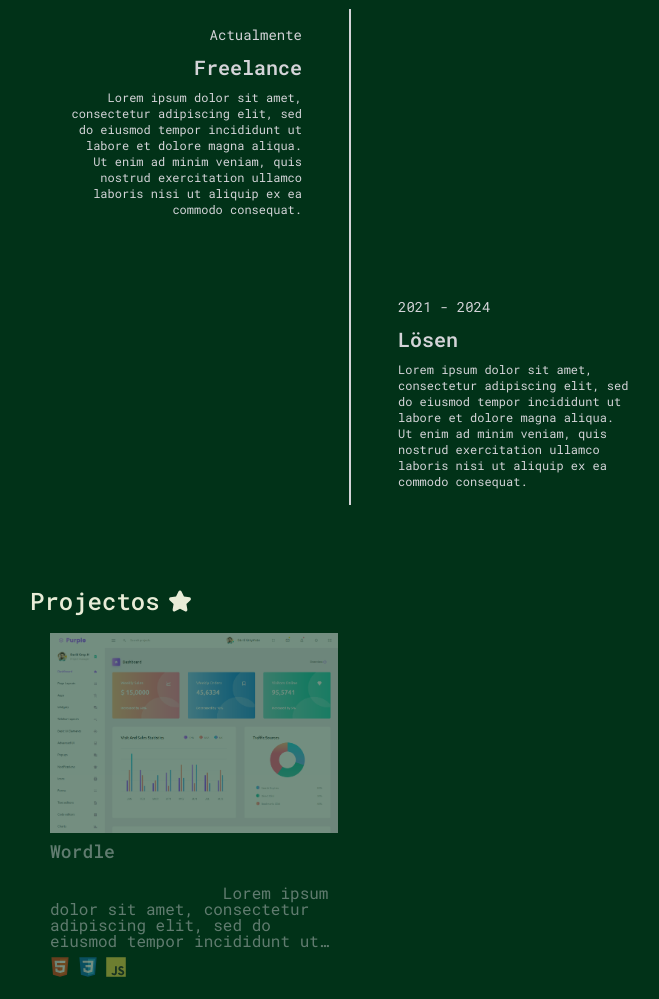
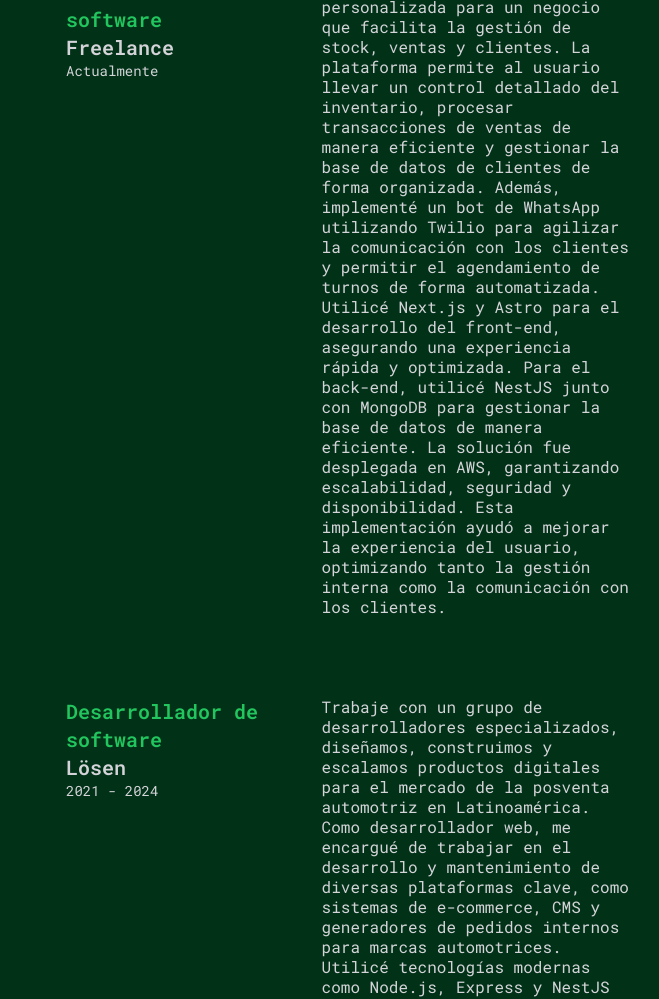
Before and after one commit to Agus-code/portfolio, an Astro site: page / in a window 1280 px wide. Shown: the part 496-1495 px from the top of the page, without its empty margins (290-949 px from the left). Built offline with nearby package versions, Linux system fonts and the light colour scheme; Astro itself is replaced by a stand-in of ours.

Commit message:
Finished

```diff
--- a/package.json
+++ b/package.json
@@ -17,6 +17,6 @@
     "typescript": "5.7.2"
   },
   "devDependencies": {
-    "prettier-plugin-astro": "^0.14.1"
+    "prettier-plugin-astro": "0.14.1"
   }
 }
--- a/src/components/Contact.astro
+++ b/src/components/Contact.astro
@@ -16,7 +16,7 @@ const { contact } = content;
       <a
         href={contact.linkedin.url}
         target="_blank"
-        class="underline decoration-2 decoration-green-800 text-lg font-medium"
+        class="underline decoration-2 decoration-green-500 text-lg font-medium"
         >{contact.linkedin.user}</a
       >
     </div>
--- a/src/components/Experience.astro
+++ b/src/components/Experience.astro
@@ -7,31 +7,26 @@ const { experience } = content;
 ---
 
 <Section id="experience" title="Experiencia" Icon={WorkIcon}>
-  <ol class="mx-5 mt-2 relative">
-    <div
-      class="hidden sm:block w-0.5 bg-zinc-300 absolute h-full left-1/2 transform -translate-x-1/2"
-    >
-    </div>
+  <ol class="lg:mx-5 mt-2 relative">
     {
       experience.map((exp, i) => {
         const side = i % 2 === 0; // true = rigth | false = left
 
         return (
-          <li class="mt-6 sm:mt-0 sm:mb-12">
+          <li class="lg:mt-6 sm:mt-0 mb-2 lg:mb-12">
             <div class="flex flex-col sm:flex-row items-start">
               {/* EXP BOX */}
-              <div
-                class={`flex ${side ? "justify-start" : "justify-end"} w-full mx-auto items-center`}
-              >
-                <div class={`w-full sm:w-1/2 ${side ? "sm:pr-8" : "sm:pl-8"} `}>
-                  <div
-                    class={`p-4 flex flex-col ${side ? "items-end" : "items-start"} gap-2`}
-                  >
-                    <p class="text-sm">{exp.time}</p>
-                    <p class="text-xl font-semibold">{exp.name}</p>
-                    <p class={`text-xs ${side ? "text-right" : "text-left"}`}>
-                      {exp.descriptions}
-                    </p>
+              <div class="flex justify-start w-full mx-auto items-center">
+                <div class="w-full">
+                  <div class={`p-4 flex gap-2`}>
+                    <div>
+                      <p class="text-xl font-semibold text-green-500">
+                        {exp.job}
+                      </p>
+                      <p class="text-xl font-semibold">{exp.name}</p>
+                      <p class="text-sm text-zinc-300 mb-4">{exp.time}</p>
+                    </div>
+                    <p class={`w-2/3 leading-5 text-zinc-300 `}>{exp.descriptions}</p>
                   </div>
                 </div>
               </div>
--- a/src/components/MessageWidget.astro
+++ b/src/components/MessageWidget.astro
@@ -1,3 +1,4 @@
+<div>
   <script src="https://formspree.io/js/formbutton-v1.min.js" defer></script>
   <script>
     //@ts-ignore
@@ -55,3 +56,4 @@
       },
     });
   </script>
+</div>
--- a/src/components/Projects.astro
+++ b/src/components/Projects.astro
@@ -8,14 +8,11 @@ const { projects } = content;
 ---
 
 <Section id="projects" Icon={StartIcon} title="Projectos">
-  <ol class="mx-5 mt-2 grid md:grid-cols-2 gap-6">
+  <div class="mx-5 mt-2 grid lg:grid-cols-2 gap-8">
     {
       projects.map((project) => (
-        <li class="opacity-45 hover:opacity-100 transition-opacity">
-          <a
-            class="w-full"
-            href={`/projectos/${project.name.replaceAll(" ", "-").toLowerCase()}`}
-          >
+        <article class="lg:opacity-80 lg:hover:opacity-100 transition-opacity">
+
             <Image
               src={`/images/projects/${project.image}`}
               class="w-full"
@@ -24,9 +21,9 @@ const { projects } = content;
               height={"100"}
             />
             <div class="py-1">
-              <h5 class="text-lg font-medium mb-1">{project.name}</h5>
+              <h5 class="text-lg font-medium mb-1 text-green-500">{project.name}</h5>
               <div class="overflow-hidden">
-                <p class="leading-none line-clamp-5 text-ellipsis whitespace-pre-wrap">
+                <p class="leading-5 text-pretty line-clamp-5 text-ellipsis">
                   {project.description}
                 </p>
               </div>
@@ -38,9 +35,8 @@ const { projects } = content;
                 ))}
               </ul>
             </div>
-          </a>
-        </li>
+        </article>
       ))
     }
-  </ol>
+  </div>
 </Section>
--- a/src/components/Skills.astro
+++ b/src/components/Skills.astro
@@ -12,7 +12,7 @@ const { skills } = content;
       skills.map((skill) => (
         <li class="mb-4">
           <h5 class="font-medium underline mb-1">{skill.name}:</h5>
-          <div class="ml-4 flex items-center gap-4">
+          <div class="ml-4 flex items-center gap-4 flex-wrap">
             {skill.icons.map((item) => (
               <div class="relative group">
                 <item.icon classes="h-14 w-14 text-black" />
--- a/src/content.js
+++ b/src/content.js
@@ -34,40 +34,51 @@ import Vitejs from "./components/icons/skills/Vitejs.astro";
 import Vitest from "./components/icons/skills/Vitest.astro";
 import VScode from "./components/icons/skills/VScode.astro";
 
-
-
 export default {
   title: {
     title: "Agustín Barberis",
     subtitle: "Web Developer",
   },
   about: {
-    text: "Lorem ipsum dolor sit amet, consectetur adipiscing elit, sed do eiusmod tempor incididunt ut labore et dolore magna aliqua. Ut enim ad minim veniam, quis nostrud exercitation ullamco laboris nisi ut aliquip ex ea commodo consequat, lorem ipsum dolor sit amet, consectetur adipiscing elit, sed do eiusmod tempor incididunt ut labore et dolore magna aliqua. Ut enim ad minim veniam, quis nostrud exercitation ullamco laboris nisi ut aliquip ex ea commodo consequat.",
-    cv: "/",
+    cv: "/cv.pdf",
   },
   experience: [
     {
       name: "Freelance",
       time: "Actualmente",
-      job: "Fullstack",
+      job: "Desarrollador de software",
       descriptions:
-        "Lorem ipsum dolor sit amet, consectetur adipiscing elit, sed do eiusmod tempor incididunt ut labore et dolore magna aliqua. Ut enim ad minim veniam, quis nostrud exercitation ullamco laboris nisi ut aliquip ex ea commodo consequat.",
+        "Desarrollé una página web personalizada para un negocio que facilita la gestión de stock, ventas y clientes. La plataforma permite al usuario llevar un control detallado del inventario, procesar transacciones de ventas de manera eficiente y gestionar la base de datos de clientes de forma organizada. Además, implementé un bot de WhatsApp utilizando Twilio para agilizar la comunicación con los clientes y permitir el agendamiento de turnos de forma automatizada. Utilicé Next.js y Astro para el desarrollo del front-end, asegurando una experiencia rápida y optimizada. Para el back-end, utilicé NestJS junto con MongoDB para gestionar la base de datos de manera eficiente. La solución fue desplegada en AWS, garantizando escalabilidad, seguridad y disponibilidad. Esta implementación ayudó a mejorar la experiencia del usuario, optimizando tanto la gestión interna como la comunicación con los clientes.",
     },
     {
       name: "Lösen",
       time: "2021 - 2024",
-      job: "Fullstack",
+      job: "Desarrollador de software",
       descriptions:
-        "Lorem ipsum dolor sit amet, consectetur adipiscing elit, sed do eiusmod tempor incididunt ut labore et dolore magna aliqua. Ut enim ad minim veniam, quis nostrud exercitation ullamco laboris nisi ut aliquip ex ea commodo consequat.",
+        "Trabaje con un grupo de desarrolladores especializados, diseñamos, construimos y escalamos productos digitales para el mercado de la posventa automotriz en Latinoamérica. Como desarrollador web, me encargué de trabajar en el desarrollo y mantenimiento de diversas plataformas clave, como sistemas de e-commerce, CMS y generadores de pedidos internos para marcas automotrices. Utilicé tecnologías modernas como Node.js, Express y NestJS en el backend, asegurando aplicaciones robustas y escalables. En el frontend, implementé interfaces interactivas y de alto rendimiento con React y Next.js. Además, participé en la transición a la infraestructura en Google Cloud Platform (GCP) y AWS, mejorando la disponibilidad y escalabilidad de las soluciones. Un aspecto clave de mi rol fue la implementación de microservicios, lo que permitió mejorar la modularidad, integración ágil y facilidad de mantenimiento de los sistemas. Utilicé MongoDB como base de datos no relacional, optimizando el rendimiento y la capacidad de escalado de las aplicaciones.",
     },
   ],
   projects: [
     {
+      name: "Bot de Whatsapp",
+      description:
+        "Automaticion de la atención al cliente respondiendo preguntas frecuentes y facilitando la agenda de turnos.",
+      languajes: [Nodejs, Nestjs],
+      image: "bot_wsp.webp",
+    },
+    {
       name: "Wordle",
       description:
-        "Lorem ipsum dolor sit amet, consectetur adipiscing elit, sed do eiusmod tempor incididunt ut labore et dolore magna aliqua. Ut enim ad minim veniam, quis nostrud exercitation ullamco laboris nisi ut aliquip ex ea commodo consequat, lorem ipsum dolor sit amet, consectetur adipiscing elit, sed do eiusmod tempor incididunt ut labore et dolore magna aliqua. Ut enim ad minim veniam, quis nostrud exercitation ullamco laboris nisi ut aliquip ex ea commodo consequat, lorem ipsum dolor sit amet, consectetur adipiscing elit, sed do eiusmod tempor incididunt ut labore et dolore magna aliqua. Ut enim ad minim veniam, quis nostrud exercitation ullamco laboris nisi ut aliquip ex ea commodo consequat.",
+        "Una replica del popular juego de palabras Wordle, en el que los jugadores deben adivinar una palabra de 5 letras en un número limitado de intentos.",
       languajes: [Html5, CSS3, Javascript],
-      image: "example.png",
+      image: "wordle-0.webp",
+    },
+    {
+      name: "Crypto Market",
+      description:
+        "Una aplicación movil desarrollada con React Native que detalla los valores del mercado de las criptomonedas que se obtienen desde una API.",
+      languajes: [React],
+      image: "crypto-0.webp",
     },
   ],
   skills: [
@@ -87,8 +98,8 @@ export default {
       icons: [
         { name: "React", icon: React },
         { name: "Nextjs", icon: Nextjs },
-        {name: "Vitejs", icon: Vitejs},
-        {name: "Astro", icon: Astrodev},
+        { name: "Vitejs", icon: Vitejs },
+        { name: "Astro", icon: Astrodev },
         { name: "Redux", icon: Redux },
       ],
     },
@@ -109,8 +120,8 @@ export default {
         { name: "Github", icon: Github },
         { name: "Eslint", icon: Eslint },
         { name: "Graphql", icon: Graphql },
-        { name: "Docker", icon: Docker},
-      ]
+        { name: "Docker", icon: Docker },
+      ],
     },
     {
       name: "Diseño",
@@ -121,7 +132,7 @@ export default {
         { name: "Materialui", icon: Materialui },
         { name: "Bootstrap", icon: Bootstrap },
         { name: "Figma", icon: Figma },
-      ]
+      ],
     },
     {
       name: "Bases de datos",
@@ -129,14 +140,14 @@ export default {
         { name: "Mongodb", icon: Mongodb },
         { name: "Sequelize", icon: Sequelize },
         { name: "Firebase", icon: Firebase },
-      ]
+      ],
     },
     {
       name: "Cloud",
       icons: [
         { name: "AWS", icon: AWS },
         { name: "Googlecloud", icon: Googlecloud },
-      ]
+      ],
     },
     {
       name: "Testing",
@@ -144,12 +155,12 @@ export default {
         { name: "Jest", icon: Jest },
         { name: "Playwrigth", icon: Playwrigth },
         { name: "Vitest", icon: Vitest },
-
-      ]
-    }
+      ],
+    },
   ],
   contact: {
-    email: "contacto@agusbarberis.com",
+    // email: "contacto@agusbarberis.com",
+    email: 'agustinbarberisdev@gmai.com',
     linkedin: {
       user: "Linkedin/AgustinBarberis",
       url: "https://www.linkedin.com/in/agustin-barberis-356535203/",
--- a/src/layouts/Layout.astro
+++ b/src/layouts/Layout.astro
@@ -27,7 +27,7 @@ const { title } = Astro.props;
     />
   </head>
   <body class="bg-[#013218] font-roboto text-zinc-300">
-    <div class="md:w-1/2 md:mx-auto mx-4 flex flex-col min-h-screen">
+    <div class="md:w-3/4 lg:w-1/2 md:mx-auto mx-4 flex flex-col min-h-screen">
       <Title />
       <slot />
       <Footer />
--- a/src/pages/index.astro
+++ b/src/pages/index.astro
@@ -8,7 +8,7 @@ import Contact from "../components/Contact.astro";
 ---
 
 <Layout title="Agustin Barberis">
-  <main class="py-10 flex flex-col gap-8">
+  <main class="py-10 flex flex-col gap-y-20">
     <About />
     <Experience />
     <Projects />
--- a/src/pages/projectos/wordle.astro
+++ /dev/null
@@ -1,5 +0,0 @@
----
-import Layout from "../../layouts/Layout.astro";
----
-
-<Layout title="Agustin Barberis | Wordle" />
```
Also changed, not shown: src/components/About.astro (+4 -6 lines), public/images/projects/bot_wsp.webp (added), public/images/projects/crypto-0.webp (added), public/images/projects/example.png (deleted), public/images/projects/wordle-0.webp (added), 2 other files. Lines whose indentation alone changed are shown as unchanged.
